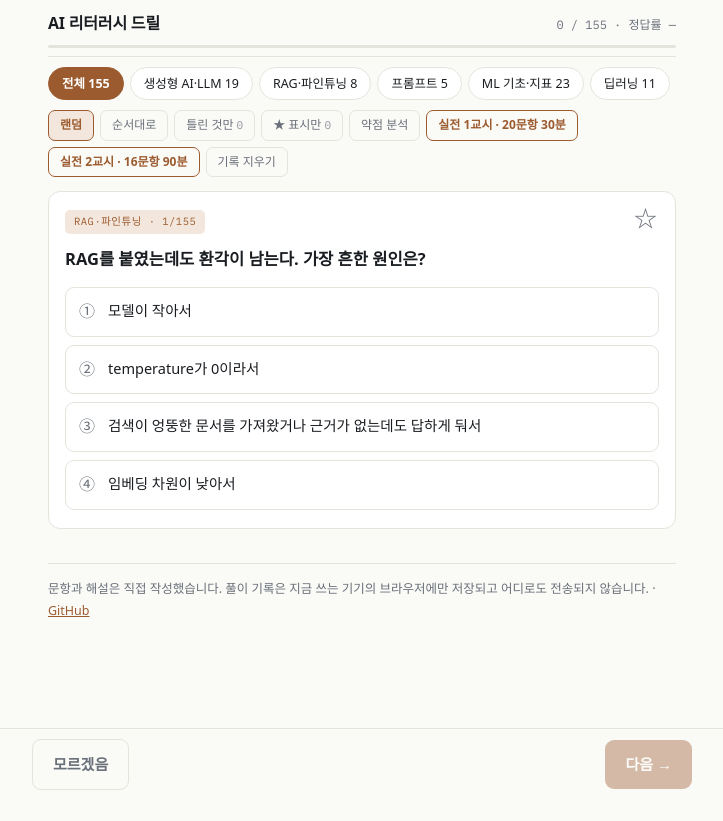
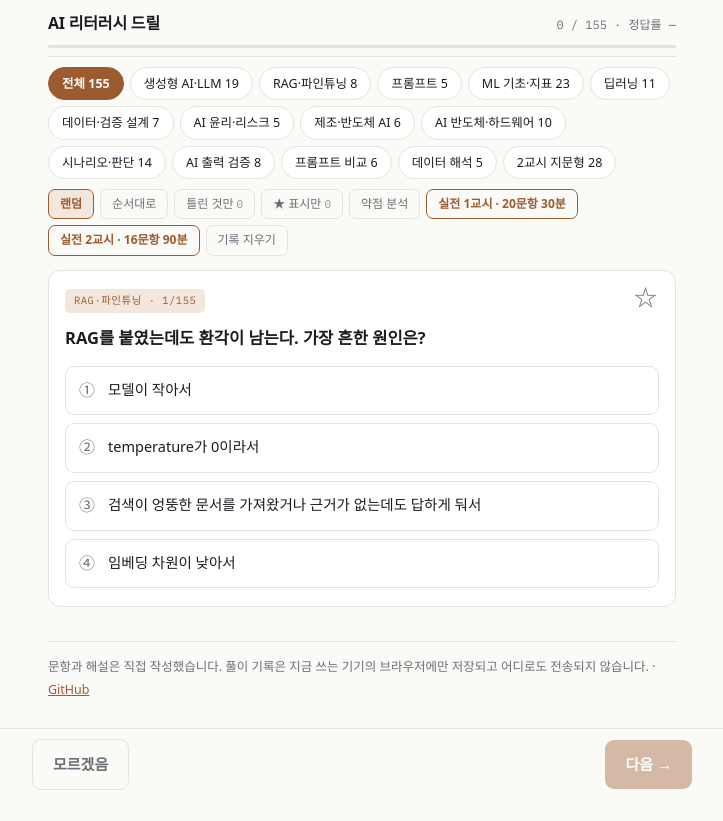
Before and after one commit to Haweee47/ai-literacy-drill, a plain HTML site: page index.html in a window 1280 px wide. Shown: the whole page, without its empty margins (278-1001 px from the left). Before the commit the page ends 800 px from the top, so only its background shows below. Drawn offline with Linux system fonts and the light colour scheme; a web font is replaced by a local one.

Commit message:
영역 칩이 화면 밖으로 잘리던 문제 수정: 가로 스크롤 대신 줄바꿈
Co-Authored-By: Claude Opus 5.5 <noreply@anthropic.com>

```diff
--- a/index.html
+++ b/index.html
@@ -62,9 +62,7 @@ h1{font-size:16px;margin:0;letter-spacing:-.2px;font-weight:700}
        transition:width .25s ease}
 
 /* 영역 칩 */
-.chips{display:flex;gap:6px;overflow-x:auto;padding-block:10px;
-       scrollbar-width:none;-ms-overflow-style:none}
-.chips::-webkit-scrollbar{display:none}
+.chips{display:flex;flex-wrap:wrap;gap:6px;padding-block:10px}
 .chip{flex:0 0 auto;border:1px solid var(--line);background:var(--panel);color:var(--fg);
       border-radius:999px;padding:5px 13px;font:inherit;font-size:12.5px;cursor:pointer;
       white-space:nowrap}
```
